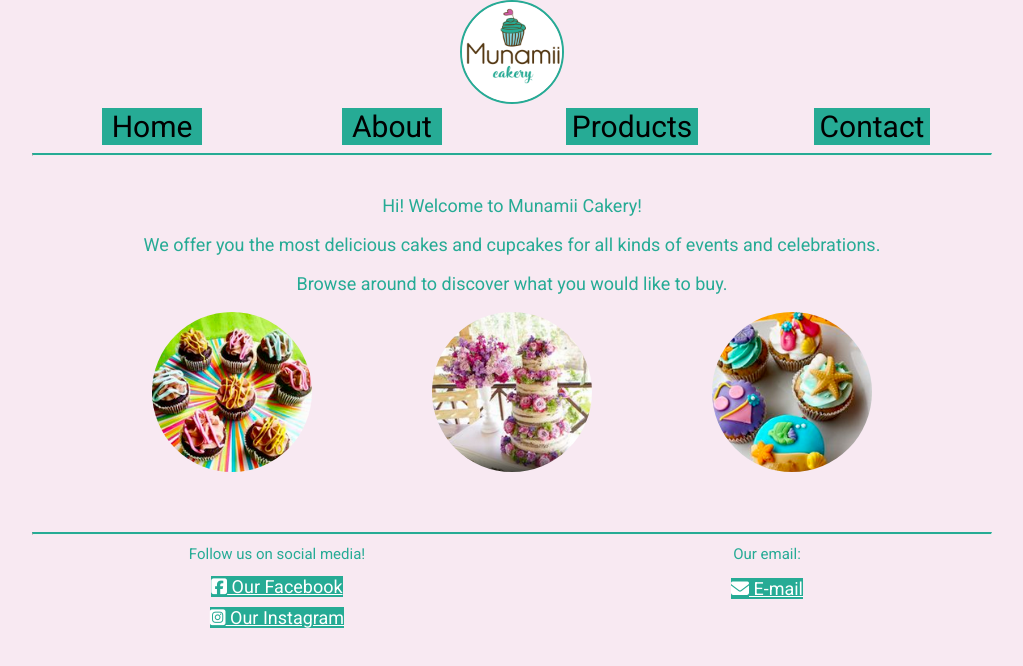
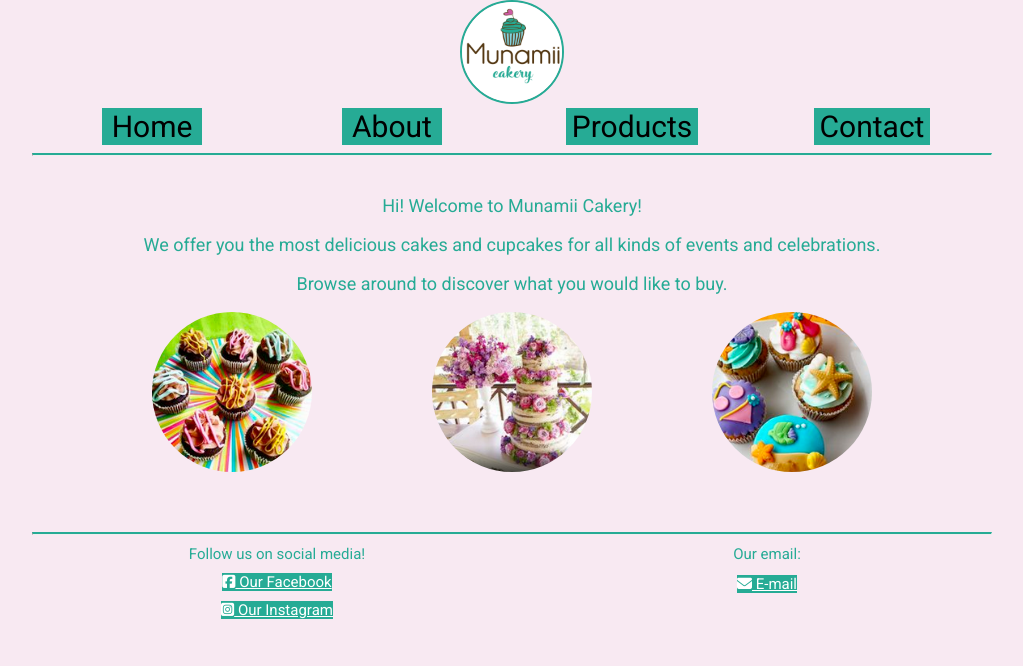
Before and after one commit to sailathatammana/cakery, a plain HTML site: page public/index.html in a window 1280 px wide. Shown: the whole page, without its empty margins (128-1151 px from the left). Drawn offline with Linux system fonts and the light colour scheme.

Commit message:
Modified font size in footer

```diff
--- a/public/css/footer.css
+++ b/public/css/footer.css
@@ -30,5 +30,5 @@
   text-align: center;
   background-color: var(--color-green);
   color: white;
-  font-size: 18px;
+  font-size: 18;
 }
```
